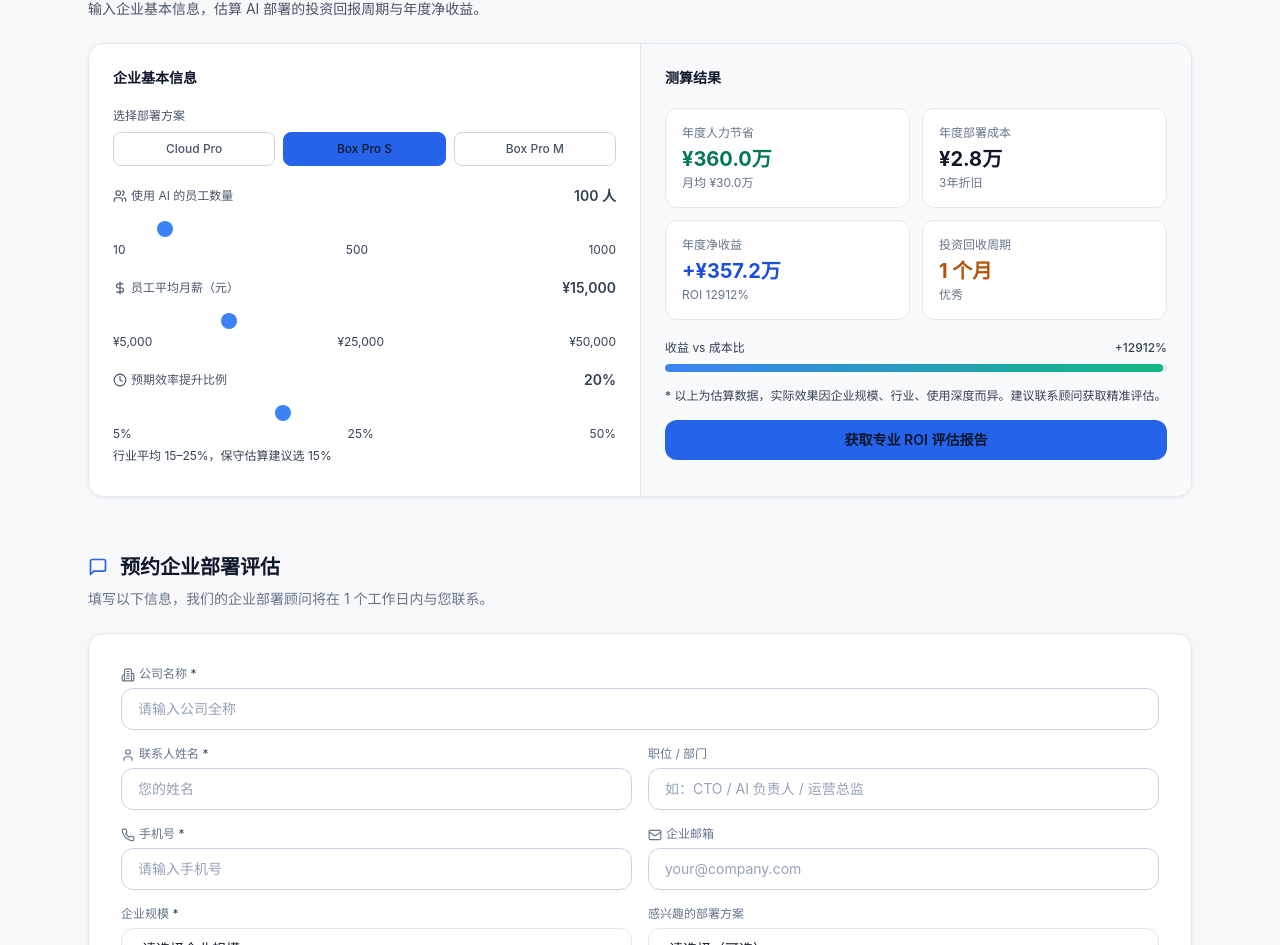
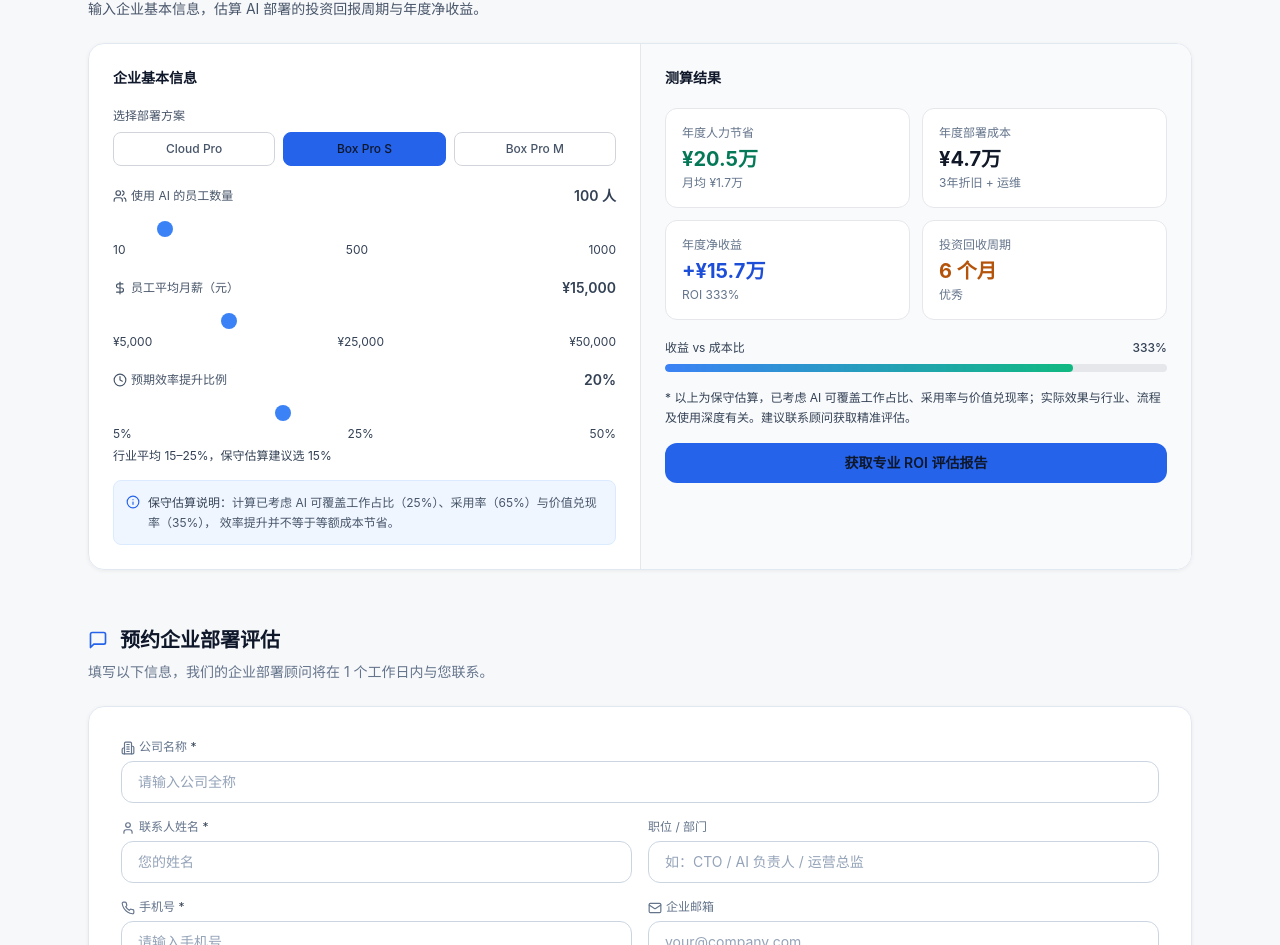
Before and after one commit to tokenstarai/tokenstar-ai-planet, a Next.js app in the folder frontend/: page /deployment in a window 1280 px wide. Shown: the part 3011-3956 px from the top of the page. Built offline with nearby package versions, Linux system fonts and the light colour scheme; no server answers.

Commit message:
fix: rewrite ROI calculator with conservative 3-factor model to prevent inflated results

```diff
--- a/frontend/components/deployment/ROICalculator.tsx
+++ b/frontend/components/deployment/ROICalculator.tsx
@@ -1,52 +1,123 @@
 'use client'
 
 import { useState, useMemo } from 'react'
-import { TrendingUp, Users, Clock, DollarSign } from 'lucide-react'
+import { TrendingUp, Users, Clock, DollarSign, Info } from 'lucide-react'
+
+// ─── 保守系数（常量，不暴露为滑块）────────────────────────────────────────────
+// 这三个系数让结果保守可信，避免"效率提升 ≈ 等额成本节省"的误判
+const APPLICABLE_RATIO = 0.25   // AI 可覆盖工作占比 25%（文档/检索/总结/报表类）
+const ADOPTION_RATE    = 0.65   // 采用率 65%（非所有员工天天用，且有爬坡期）
+const REALIZATION_RATE = 0.35   // 价值兑现率 35%（节省的时间只有一部分能兑现为成本）
+
+// ─── 部署方案成本参数（月度成本，含折旧/运维/电费）────────────────────────────
+const DEPLOYMENT_PLANS = {
+  cloud: {
+    name: 'Cloud Pro',
+    upfront: 0,
+    depreciation_months: 0,
+    // 月费 399 + 基础支持 300
+    monthly_opex: 699,
+    label: '含基础支持',
+  },
+  'box-s': {
+    name: 'Box Pro S',
+    upfront: 88000,
+    depreciation_months: 36,
+    // 支持服务 1200 + 电费/杂费 300
+    monthly_opex: 1500,
+    label: '3年折旧 + 运维',
+  },
+  'box-m': {
+    name: 'Box Pro M',
+    upfront: 198000,
+    depreciation_months: 36,
+    // 支持服务 2000 + 电费/杂费 500
+    monthly_opex: 2500,
+    label: '3年折旧 + 运维',
+  },
+} as const
+
+type PlanKey = keyof typeof DEPLOYMENT_PLANS
 
 export function ROICalculator() {
-  const [employees, setEmployees] = useState(100)
-  const [avgSalary, setAvgSalary] = useState(15000)
+  const [employees, setEmployees]       = useState(100)
+  const [avgSalary, setAvgSalary]       = useState(15000)
   const [aiEfficiency, setAiEfficiency] = useState(20)
-  const [deploymentType, setDeploymentType] = useState<'cloud' | 'box-s' | 'box-m'>('box-s')
+  const [deploymentType, setDeploymentType] = useState<PlanKey>('box-s')
 
-  const deploymentCosts = {
-    'cloud': { name: 'Cloud Pro', monthly: 2999, oneTime: 0 },
-    'box-s': { name: 'Box Pro S', monthly: 0, oneTime: 83000 },
-    'box-m': { name: 'Box Pro M', monthly: 0, oneTime: 214000 },
+  const roi = useMemo(() => {
+    const plan = DEPLOYMENT_PLANS[deploymentType]
+
+    // ── 1. 每小时人力成本 ──────────────────────────────────────────────────
+    // 每月工作时长：22 天 × 8 小时 = 176 小时
+    const WORK_HOURS_MONTH = 22 * 8
+    const hourly_cost = avgSalary / WORK_HOURS_MONTH
+
+    // ── 2. 月可兑现价值（保守三系数） ────────────────────────────────────────
+    // 月可节省工时 = 员工数 × 月工时 × 可覆盖占比 × 效率提升% × 采用率
+    const hours_saved_month =
+      employees * WORK_HOURS_MONTH * APPLICABLE_RATIO * (aiEfficiency / 100) * ADOPTION_RATE
+    // 月可兑现价值 = 节省工时 × 小时成本 × 价值兑现率
+    const value_month = hours_saved_month * hourly_cost * REALIZATION_RATE
+    const annual_saving = Math.round(value_month * 12)
+
+    // ── 3. 月度部署成本 ───────────────────────────────────────────────────
+    const monthly_depreciation = plan.upfront > 0
+      ? plan.upfront / plan.depreciation_months
+      : 0
+    const monthly_cost = monthly_depreciation + plan.monthly_opex
+    const annual_cost  = Math.round(monthly_cost * 12)
+
+    // ── 4. 净收益 & ROI ───────────────────────────────────────────────────
+    const annual_net = annual_saving - annual_cost
+    const roi_raw    = annual_cost > 0 ? (annual_net / annual_cost) * 100 : 0
+    // 显示上限：超过 500% 显示 "500%+"
+    const roi_display = roi_raw > 500 ? '500%+' : `${Math.round(roi_raw)}%`
+
+    // ── 5. 回本周期 ───────────────────────────────────────────────────────
+    let payback_months: number | null = null
+    let payback_label = ''
+
+    if (deploymentType === 'cloud') {
+      // Cloud：用年度成本 / 月均节省
+      const monthly_saving = value_month
+      if (monthly_saving <= monthly_cost) {
+        payback_label = '建议试点'
+      } else {
+        payback_months = Math.ceil(annual_cost / monthly_saving)
+        payback_months = Math.max(1, payback_months)
+      }
+    } else {
+      // Box：用一次性投入 / (月均节省 - 月运维费)
+      const net_monthly = value_month - plan.monthly_opex
+      if (net_monthly <= 0) {
+        payback_label = '建议试点'
+      } else {
+        payback_months = Math.ceil(plan.upfront / net_monthly)
+        payback_months = Math.max(1, payback_months)
+      }
     }
 
-  const roi = useMemo(() => {
-    const selectedCost = deploymentCosts[deploymentType]
-    // 年度人力成本节省
-    const annualSalaryTotal = employees * avgSalary * 12
-    const annualSaving = annualSalaryTotal * (aiEfficiency / 100)
-    // 年度部署成本
-    const annualDeploymentCost = selectedCost.oneTime > 0
-      ? selectedCost.oneTime / 3  // 3年折旧
-      : selectedCost.monthly * 12
-    // 净收益
-    const netBenefit = annualSaving - annualDeploymentCost
-    // 回收周期（月）
-    const totalCost = selectedCost.oneTime > 0 ? selectedCost.oneTime : selectedCost.monthly * 12
-    const monthlyBenefit = annualSaving / 12
-    const paybackMonths = monthlyBenefit > 0 ? Math.ceil(totalCost / monthlyBenefit) : 0
-    // ROI 百分比（第一年）
-    const roiPercent = annualDeploymentCost > 0
-      ? Math.round((netBenefit / annualDeploymentCost) * 100)
-      : 0
+    if (payback_months !== null) {
+      if (payback_months <= 12) payback_label = '优秀'
+      else if (payback_months <= 24) payback_label = '良好'
+      else payback_label = '偏长'
+    }
 
     return {
-      annualSaving: Math.round(annualSaving),
-      annualDeploymentCost: Math.round(annualDeploymentCost),
-      netBenefit: Math.round(netBenefit),
-      paybackMonths,
-      roiPercent,
-      monthlySaving: Math.round(annualSaving / 12),
+      annual_saving,
+      annual_cost,
+      annual_net,
+      roi_display,
+      roi_raw: Math.round(roi_raw),
+      payback_months,
+      payback_label,
+      monthly_saving: Math.round(value_month),
     }
   }, [employees, avgSalary, aiEfficiency, deploymentType])
 
   const formatMoney = (n: number) => {
-    if (n >= 10000) return `¥${(n / 10000).toFixed(1)}万`
+    if (Math.abs(n) >= 10000) return `¥${(n / 10000).toFixed(1)}万`
     return `¥${n.toLocaleString()}`
   }
 
@@ -56,12 +127,14 @@
         <TrendingUp className="w-5 h-5 dark:text-yellow-400 text-yellow-600" />
         <h2 className="text-xl font-bold dark:text-white text-gray-900">ROI 投资回报测算</h2>
       </div>
-      <p className="dark:text-gray-400 text-gray-600 text-sm mb-6">输入企业基本信息，估算 AI 部署的投资回报周期与年度净收益。</p>
+      <p className="dark:text-gray-400 text-gray-600 text-sm mb-6">
+        输入企业基本信息，估算 AI 部署的投资回报周期与年度净收益。
+      </p>
 
       <div className="glass rounded-2xl border dark:border-yellow-500/20 border-yellow-200 overflow-hidden">
         <div className="grid grid-cols-1 lg:grid-cols-2 divide-y lg:divide-y-0 lg:divide-x dark:divide-white/8 divide-gray-200">
 
-          {/* 左侧：输入区 */}
+          {/* ── 左侧：输入区 ─────────────────────────────────────────────── */}
           <div className="p-6">
             <h3 className="text-sm font-semibold dark:text-white text-gray-900 mb-5">企业基本信息</h3>
 
@@ -69,7 +142,7 @@
             <div className="mb-5">
               <label className="block text-xs dark:text-gray-400 text-gray-600 mb-2">选择部署方案</label>
               <div className="grid grid-cols-3 gap-2">
-                {(['cloud', 'box-s', 'box-m'] as const).map(type => (
+                {(Object.keys(DEPLOYMENT_PLANS) as PlanKey[]).map(type => (
                   <button
                     key={type}
                     onClick={() => setDeploymentType(type)}
@@ -79,7 +152,7 @@
                         : 'dark:border-white/15 border-gray-300 dark:text-gray-400 text-gray-600 dark:hover:border-white/30 hover:border-gray-400'
                     }`}
                   >
-                    {deploymentCosts[type].name}
+                    {DEPLOYMENT_PLANS[type].name}
                   </button>
                 ))}
               </div>
@@ -130,7 +203,7 @@
             </div>
 
             {/* AI 效率提升 */}
-            <div className="mb-2">
+            <div className="mb-4">
               <div className="flex items-center justify-between mb-2">
                 <label className="text-xs dark:text-gray-400 text-gray-600 flex items-center gap-1">
                   <Clock className="w-3.5 h-3.5" /> 预期效率提升比例
@@ -151,21 +224,21 @@
               </div>
               <p className="text-xs dark:text-gray-500 text-gray-500 mt-1.5">行业平均 15–25%，保守估算建议选 15%</p>
             </div>
+
+            {/* 保守系数说明 */}
+            <div className="rounded-lg dark:bg-white/3 bg-blue-50 border dark:border-white/8 border-blue-100 p-3">
+              <div className="flex items-start gap-2">
+                <Info className="w-3.5 h-3.5 dark:text-blue-400 text-blue-600 mt-0.5 shrink-0" />
+                <div className="text-xs dark:text-gray-400 text-gray-600 leading-relaxed">
+                  <span className="font-medium dark:text-blue-300 text-blue-700">保守估算说明：</span>
+                  计算已考虑 AI 可覆盖工作占比（25%）、采用率（65%）与价值兑现率（35%），
+                  效率提升并不等于等额成本节省。
+                </div>
+              </div>
+            </div>
           </div>
 
-          {/* 右侧：结果区 */}
-          {/*
-            Light mode color strategy:
-            - Panel bg: bg-gray-50 (solid, no transparency bleed)
-            - Card bg: bg-white with border-gray-200 (clean white cards)
-            - Label text: text-gray-500 (contrast ~4.6:1 on white)
-            - Sub-label text: text-gray-500 (contrast ~4.6:1)
-            - Saving number: text-emerald-700 (contrast ~5.2:1 on white)
-            - Cost number: text-gray-900 (contrast ~16:1 on white)
-            - Net benefit positive: text-blue-700 (contrast ~5.5:1 on white)
-            - Net benefit negative: text-red-700 (contrast ~5.8:1 on white)
-            - Payback months: text-amber-700 (contrast ~5.0:1 on white, replaces unreadable yellow-600)
-          */}
+          {/* ── 右侧：结果区 ─────────────────────────────────────────────── */}
           <div className="p-6 dark:bg-white/2 bg-gray-50">
             <h3 className="text-sm font-semibold dark:text-white text-gray-900 mb-5">测算结果</h3>
 
@@ -174,10 +247,10 @@
               <div className="dark:bg-white/5 bg-white rounded-xl p-4 border dark:border-white/8 border-gray-200">
                 <div className="text-xs dark:text-gray-500 text-gray-500 mb-1">年度人力节省</div>
                 <div className="text-xl font-bold dark:text-emerald-400 text-emerald-700">
-                  {formatMoney(roi.annualSaving)}
+                  {formatMoney(roi.annual_saving)}
                 </div>
                 <div className="text-xs dark:text-gray-500 text-gray-500 mt-0.5">
-                  月均 {formatMoney(roi.monthlySaving)}
+                  月均 {formatMoney(roi.monthly_saving)}
                 </div>
               </div>
 
@@ -185,38 +258,64 @@
               <div className="dark:bg-white/5 bg-white rounded-xl p-4 border dark:border-white/8 border-gray-200">
                 <div className="text-xs dark:text-gray-500 text-gray-500 mb-1">年度部署成本</div>
                 <div className="text-xl font-bold dark:text-white text-gray-900">
-                  {formatMoney(roi.annualDeploymentCost)}
+                  {formatMoney(roi.annual_cost)}
                 </div>
                 <div className="text-xs dark:text-gray-500 text-gray-500 mt-0.5">
-                  {deploymentType === 'cloud' ? '按月订阅' : '3年折旧'}
+                  {DEPLOYMENT_PLANS[deploymentType].label}
                 </div>
               </div>
 
               {/* 年度净收益 */}
               <div className="dark:bg-white/5 bg-white rounded-xl p-4 border dark:border-white/8 border-gray-200">
                 <div className="text-xs dark:text-gray-500 text-gray-500 mb-1">年度净收益</div>
+                {roi.annual_net <= -roi.annual_cost * 0.5 ? (
+                  <>
+                    <div className="text-base font-bold dark:text-gray-400 text-gray-500 leading-tight">
+                      建议试点
+                    </div>
+                    <div className="text-xs dark:text-gray-500 text-gray-500 mt-0.5">
+                      规模偏小，建议先 Cloud 试点
+                    </div>
+                  </>
+                ) : (
+                  <>
                     <div className={`text-xl font-bold ${
-                  roi.netBenefit > 0
+                      roi.annual_net > 0
                         ? 'dark:text-blue-400 text-blue-700'
                         : 'dark:text-red-400 text-red-700'
                     }`}>
-                  {roi.netBenefit > 0 ? '+' : ''}{formatMoney(roi.netBenefit)}
+                      {roi.annual_net > 0 ? '+' : ''}{formatMoney(roi.annual_net)}
                     </div>
                     <div className="text-xs dark:text-gray-500 text-gray-500 mt-0.5">
-                  ROI {roi.roiPercent}%
+                      ROI {roi.roi_display}
                     </div>
+                  </>
+                )}
               </div>
 
               {/* 投资回收周期 */}
               <div className="dark:bg-white/5 bg-white rounded-xl p-4 border dark:border-white/8 border-gray-200">
                 <div className="text-xs dark:text-gray-500 text-gray-500 mb-1">投资回收周期</div>
-                {/* amber-700 replaces yellow-600: contrast ratio ~5.0:1 on white vs ~2.1:1 for yellow-600 */}
-                <div className="text-xl font-bold dark:text-yellow-400 text-amber-700">
-                  {roi.paybackMonths > 0 ? `${roi.paybackMonths} 个月` : '—'}
+                {roi.payback_months === null ? (
+                  <>
+                    <div className="text-base font-bold dark:text-gray-400 text-gray-500 leading-tight">
+                      不可回本
                     </div>
                     <div className="text-xs dark:text-gray-500 text-gray-500 mt-0.5">
-                  {roi.paybackMonths > 0 && roi.paybackMonths <= 12 ? '优秀' : roi.paybackMonths <= 24 ? '良好' : '偏长'}
+                      建议先 Cloud 试点
                     </div>
+                  </>
+                ) : (
+                  <>
+                    {/* amber-700 replaces yellow-600: contrast ~5.0:1 on white */}
+                    <div className="text-xl font-bold dark:text-yellow-400 text-amber-700">
+                      {roi.payback_months} 个月
+                    </div>
+                    <div className="text-xs dark:text-gray-500 text-gray-500 mt-0.5">
+                      {roi.payback_label}
+                    </div>
+                  </>
+                )}
               </div>
             </div>
 
@@ -225,19 +324,25 @@
               <div className="flex items-center justify-between text-xs dark:text-gray-400 text-gray-600">
                 <span>收益 vs 成本比</span>
                 <span className="font-medium dark:text-gray-300 text-gray-700">
-                  {roi.roiPercent > 0 ? `+${roi.roiPercent}%` : `${roi.roiPercent}%`}
+                  {roi.roi_display}
                 </span>
               </div>
               <div className="h-2 rounded-full dark:bg-white/8 bg-gray-200 overflow-hidden">
                 <div
                   className="h-full rounded-full transition-all duration-500 bg-gradient-to-r from-blue-500 to-emerald-500"
-                  style={{ width: `${Math.min(100, Math.max(0, (roi.annualSaving / (roi.annualSaving + roi.annualDeploymentCost)) * 100))}%` }}
+                  style={{
+                    width: `${Math.min(100, Math.max(0,
+                      roi.annual_saving + roi.annual_cost > 0
+                        ? (roi.annual_saving / (roi.annual_saving + roi.annual_cost)) * 100
+                        : 0
+                    ))}%`
+                  }}
                 />
               </div>
             </div>
 
-            <p className="text-xs dark:text-gray-500 text-gray-500 mt-4">
-              * 以上为估算数据，实际效果因企业规模、行业、使用深度而异。建议联系顾问获取精准评估。
+            <p className="text-xs dark:text-gray-500 text-gray-500 mt-4 leading-relaxed">
+              * 以上为保守估算，已考虑 AI 可覆盖工作占比、采用率与价值兑现率；实际效果与行业、流程及使用深度有关。建议联系顾问获取精准评估。
             </p>
 
             <a href="#consultation-form" className="mt-4 block w-full text-center py-2.5 rounded-xl text-sm font-semibold bg-blue-600 hover:bg-blue-500 text-white transition-all">
```
Lines whose indentation alone changed are shown as unchanged.
